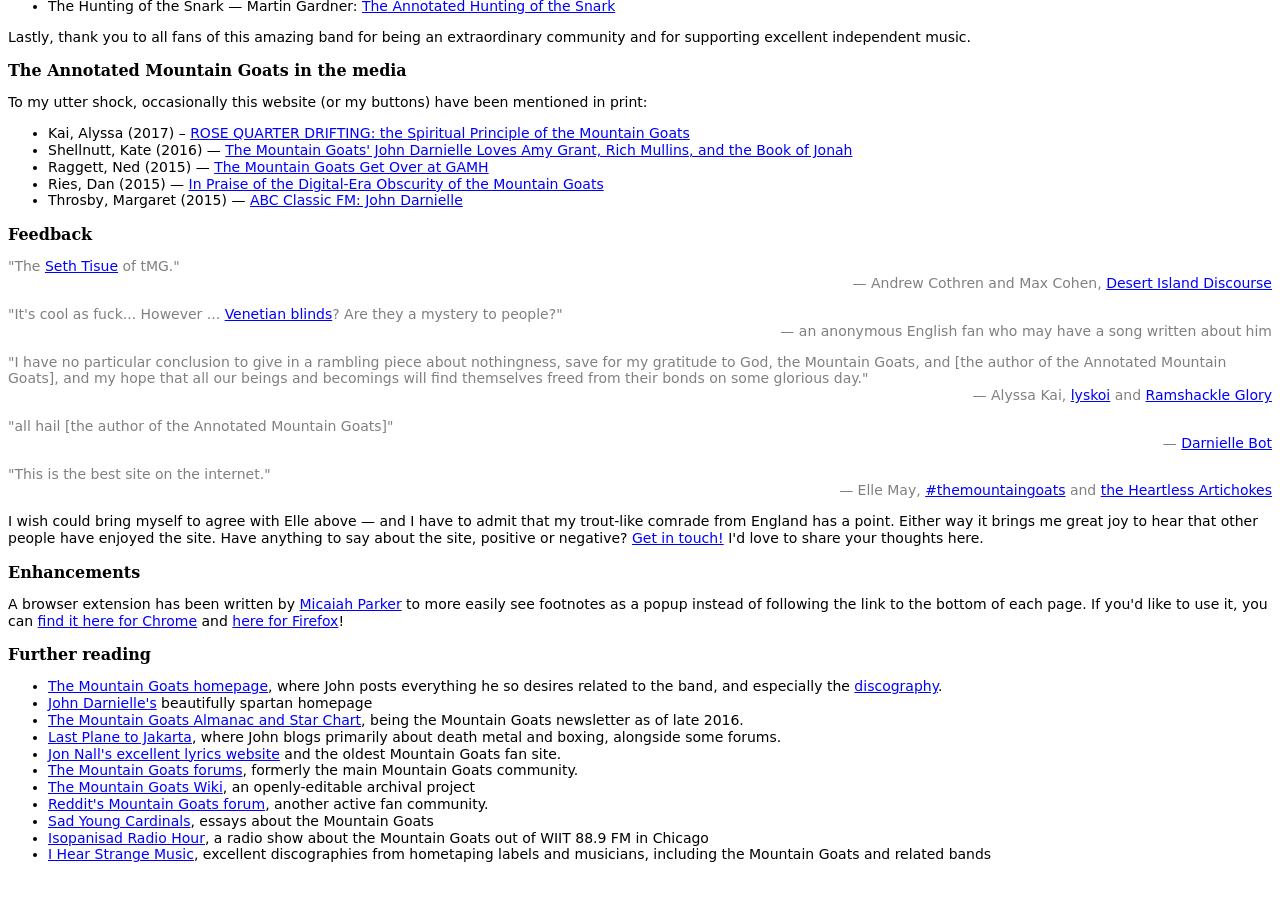
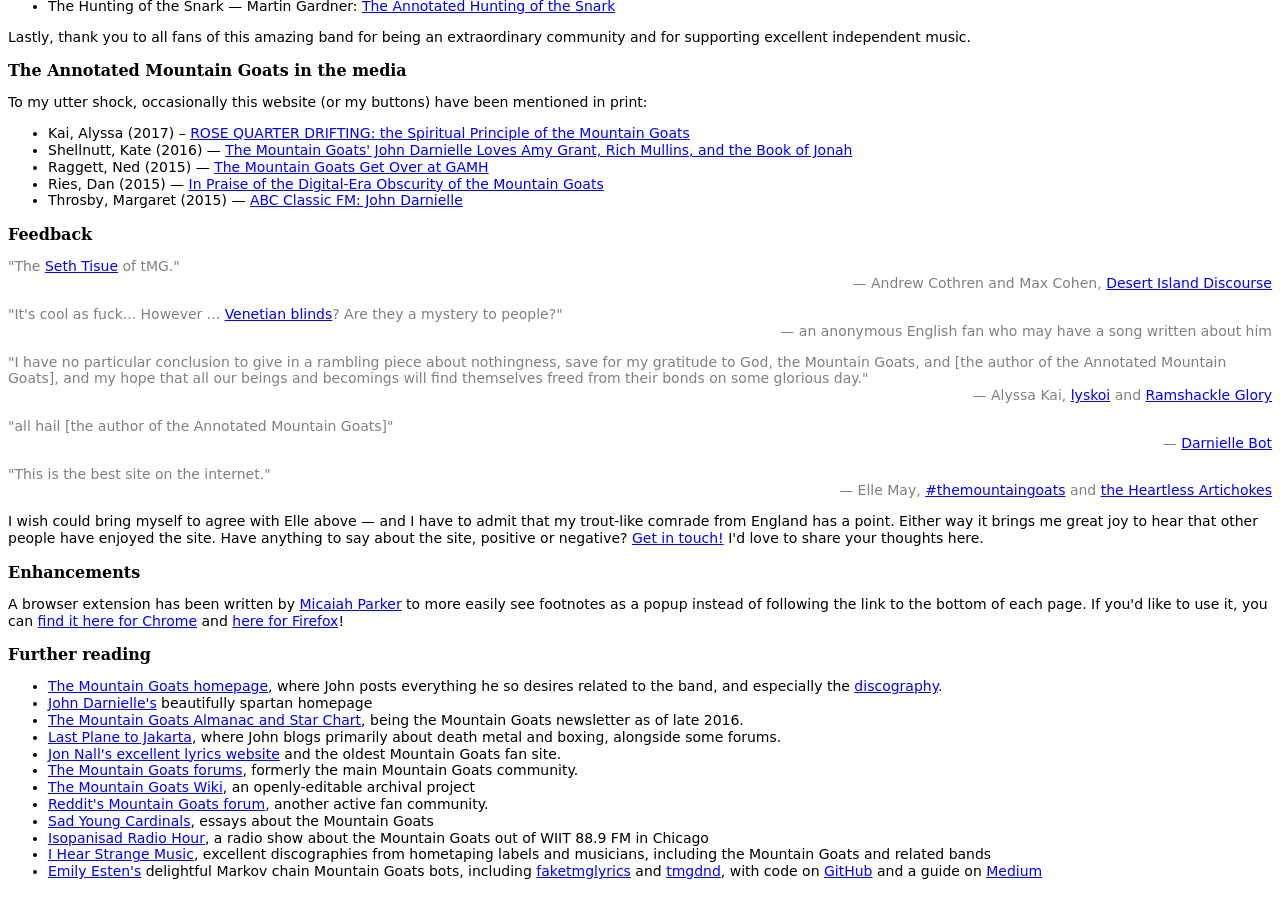
Before and after one commit to annotatedtmg/annotatedtmg, a Jekyll site: the page built from tmg/index.md, in a window 1280 px wide and 900 px high, scrolled down 4376 px. Built offline with Jekyll 4.4.1, drawn with Linux system fonts in a browser that asks for light colours.

Commit message:
Add Emily Esten's awesome Twitter bots

```diff
--- a/tmg/index.md
+++ b/tmg/index.md
@@ -495,9 +495,8 @@
 * [The Mountain Goats homepage][tmg], where John posts everything he so
         desires related to the band, and especially the [discography][].
 * [John Darnielle's][john] beautifully spartan homepage
-* [The Mountain Goats Almanac and Star
-        Chart](https://tinyletter.com/MountainGoats), being the Mountain Goats
-        newsletter as of late 2016.
+* [The Mountain Goats Almanac and Star Chart][almanac], being the Mountain
+        Goats newsletter as of late 2016.
 * [Last Plane to Jakarta][lptj], where John blogs primarily about death metal
         and boxing, alongside some forums.
 * [Jon Nall's excellent lyrics website][nall] and the oldest Mountain Goats
@@ -508,12 +507,16 @@
 * [Reddit's Mountain Goats forum][reddit], another active fan community.
 * [Sad Young Cardinals][syc], essays about the Mountain Goats
 * [Isopanisad Radio Hour][irh], a radio show about the Mountain Goats out of
-WIIT 88.9 FM in Chicago
+        WIIT 88.9 FM in Chicago
 * [I Hear Strange Music][ihsm], excellent discographies from hometaping labels
         and musicians, including the Mountain Goats and related bands
+* [Emily Esten's][esten] delightful Markov chain Mountain Goats bots,
+        including [faketmglyrics][faketmg] and [tmgdnd][], with code on
+        [GitHub][estengh] and a guide on [Medium][estenmed]
 
 [discography]:  http://www.mountain-goats.com/discog.html
 [lptj]:         http://www.lastplanetojakarta.com
+[almanac]:      https://tinyletter.com/MountainGoats
 [nall]:         http://themountaingoats.net
 [reddit]:       http://reddit.com/r/themountaingoats
 [syc]:          http://sadyoungcardinals.blogspot.com
@@ -521,4 +524,9 @@
 [wiki]:         http://themountaingoats.wikia.com
 [irh]:          https://soundcloud.com/user-438627870/
 [john]:         http://www.johndarnielle.com/
+[esten]:        https://emilyesten.com/
+[faketmg]:      https://twitter.com/faketmglyrics
+[tmgdnd]:       https://twitter.com/tmgdnd
+[estengh]:      https://github.com/sheishistoric/
+[estenmed]:     https://medium.com/@sheishistoric/i-only-make-bots-for-the-mountain-goats-35f10c4bedc5
 </div>
```
